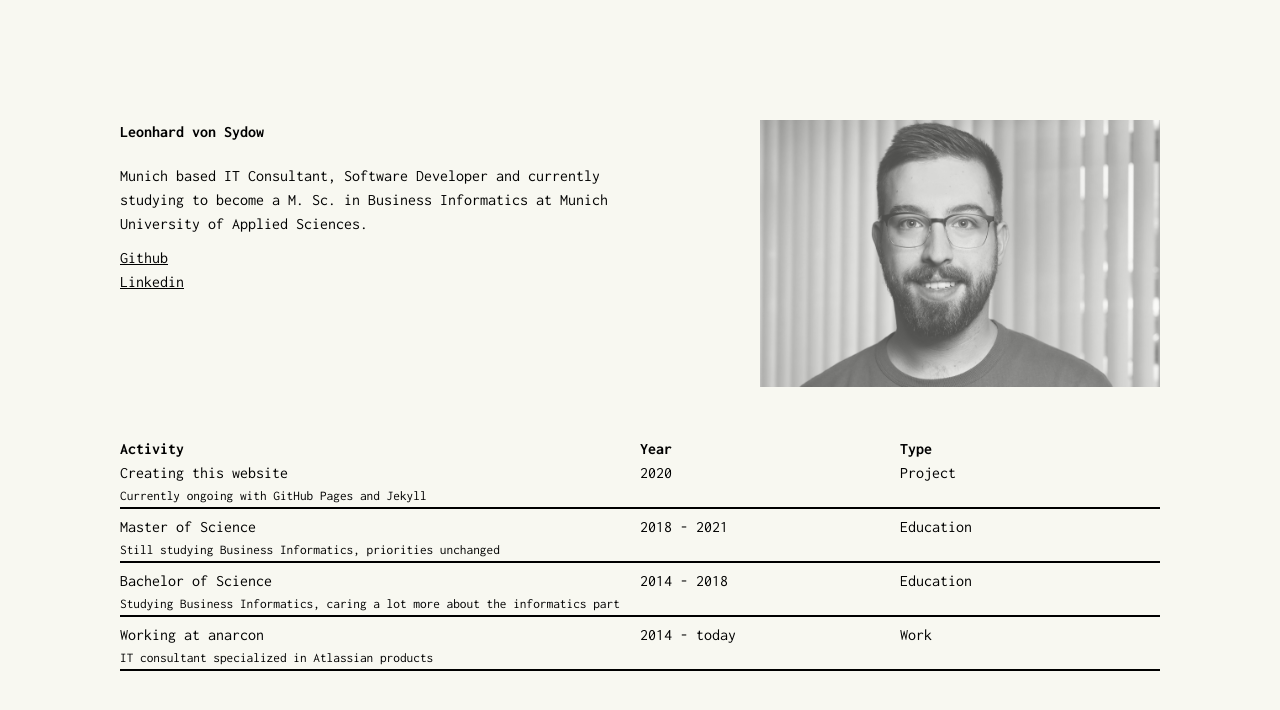
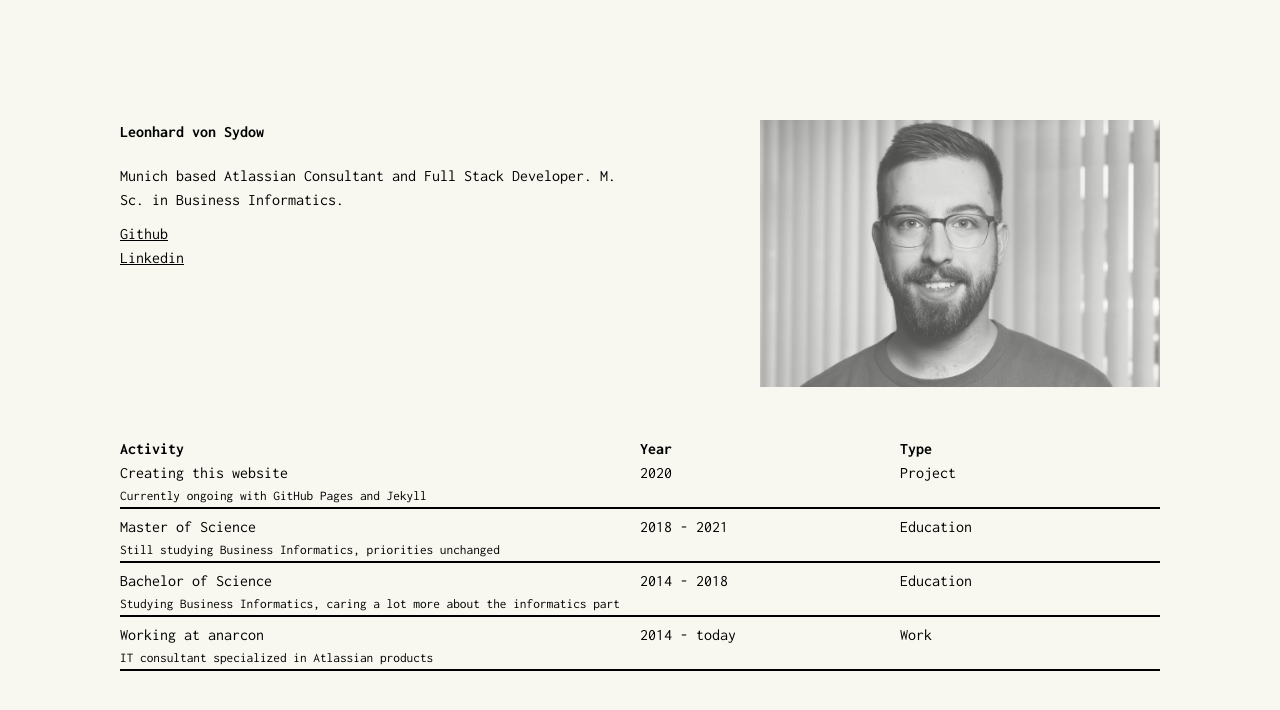
Before and after one commit to leonhardsydow/leonhardsydow.github.io, a Jekyll site: the page built from index.html, in a window 1280 px wide. Shown: the top 710 px of the page. Built offline with Jekyll 4.4.1, drawn with Linux system fonts in a browser that asks for light colours.

Commit message:
updated bio

```diff
--- a/_config.yml
+++ b/_config.yml
@@ -14,7 +14,7 @@ social:
 # bio
 header: Leonhard von Sydow
 desc: >
-  Munich based IT Consultant, Software Developer and currently studying to become a M. Sc. in Business Informatics at Munich University of Applied Sciences.
+  Munich based Atlassian Consultant and Full Stack Developer. M. Sc. in Business Informatics.
 
 # posts
 date_format: "%Y"
```
